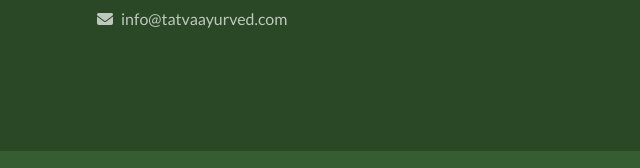
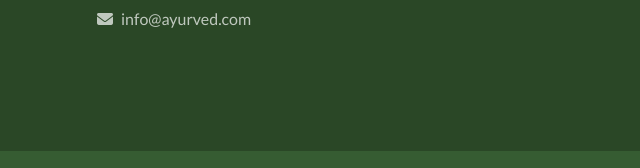
Before and after one commit to motionvixfariz/ayurclinic, a plain HTML site: page about.html in a window 1280 px wide. Shown: the part 3339-3507 px from the top of the page, 567-1207 px from the left. Drawn offline with nearby package versions, Linux system fonts and the light colour scheme.

Commit message:
Updated files

```diff
--- a/about.html
+++ b/about.html
@@ -256,7 +256,7 @@
                 <ul class="list-unstyled">
                     <li><a href="https://maps.google.com/?q=123+Clinic+Road,Calicut,Kerala" target="_blank"><i class="fas fa-map-marker-alt"></i>123 Clinic Road, Calicut</a></li>
                     <li><a href="tel:0495-2766717"><i class="fas fa-phone"></i>0495-2766717</a></li>
-                    <li><a href="mailto:info@tatvaayurved.com"><i class="fas fa-envelope"></i>info@tatvaayurved.com</a></li>
+                    <li><a href="mailto:info@tatvaayurved.com"><i class="fas fa-envelope"></i>info@ayurved.com</a></li>
                 </ul>
             </div>
 
```
Also changed, not shown: appointment.html (+1 -1 lines), contact.html (+1 -1 lines), index.html (+1 -1 lines), onlineconsultation.html (+1 -1 lines), treatment.html (+1 -1 lines).
